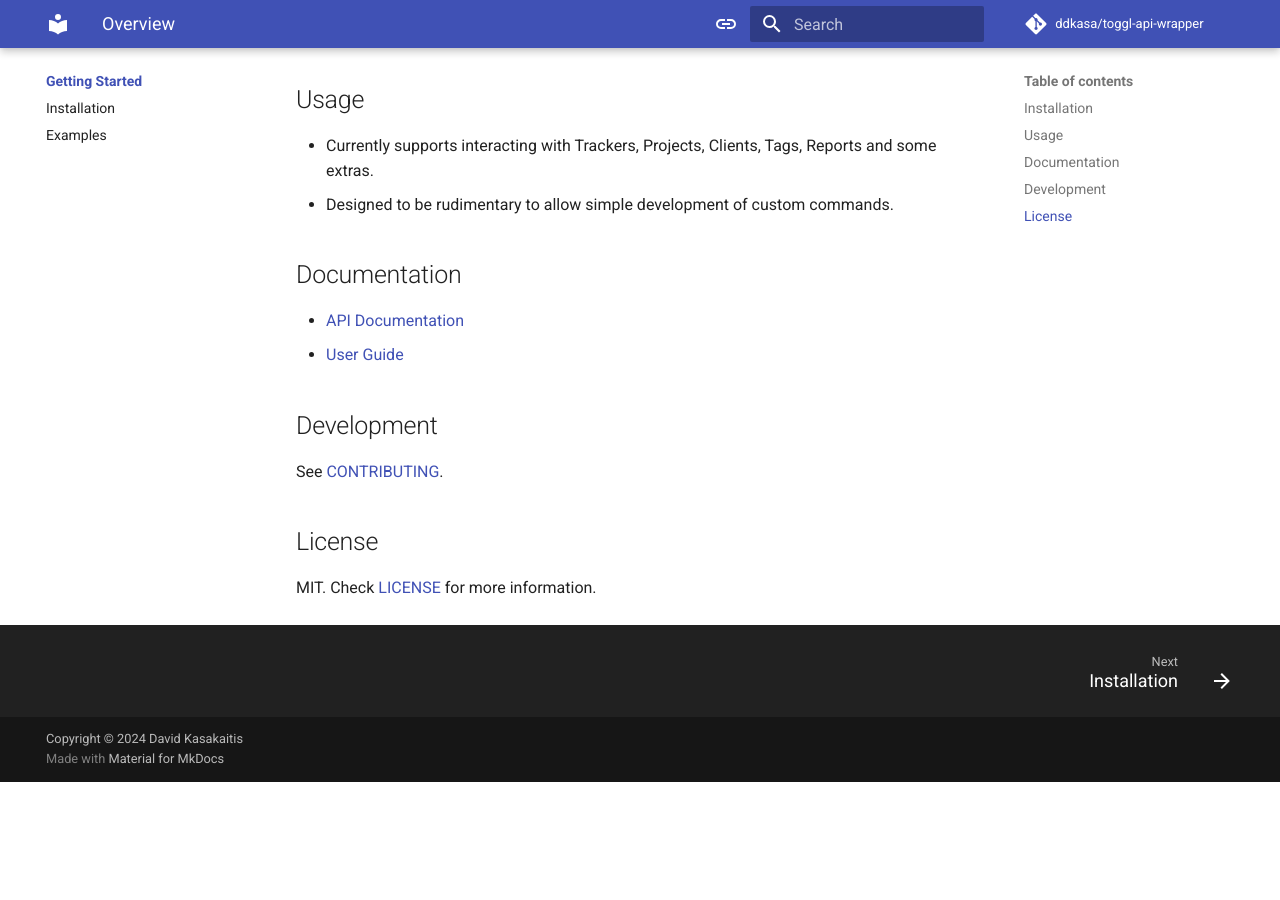
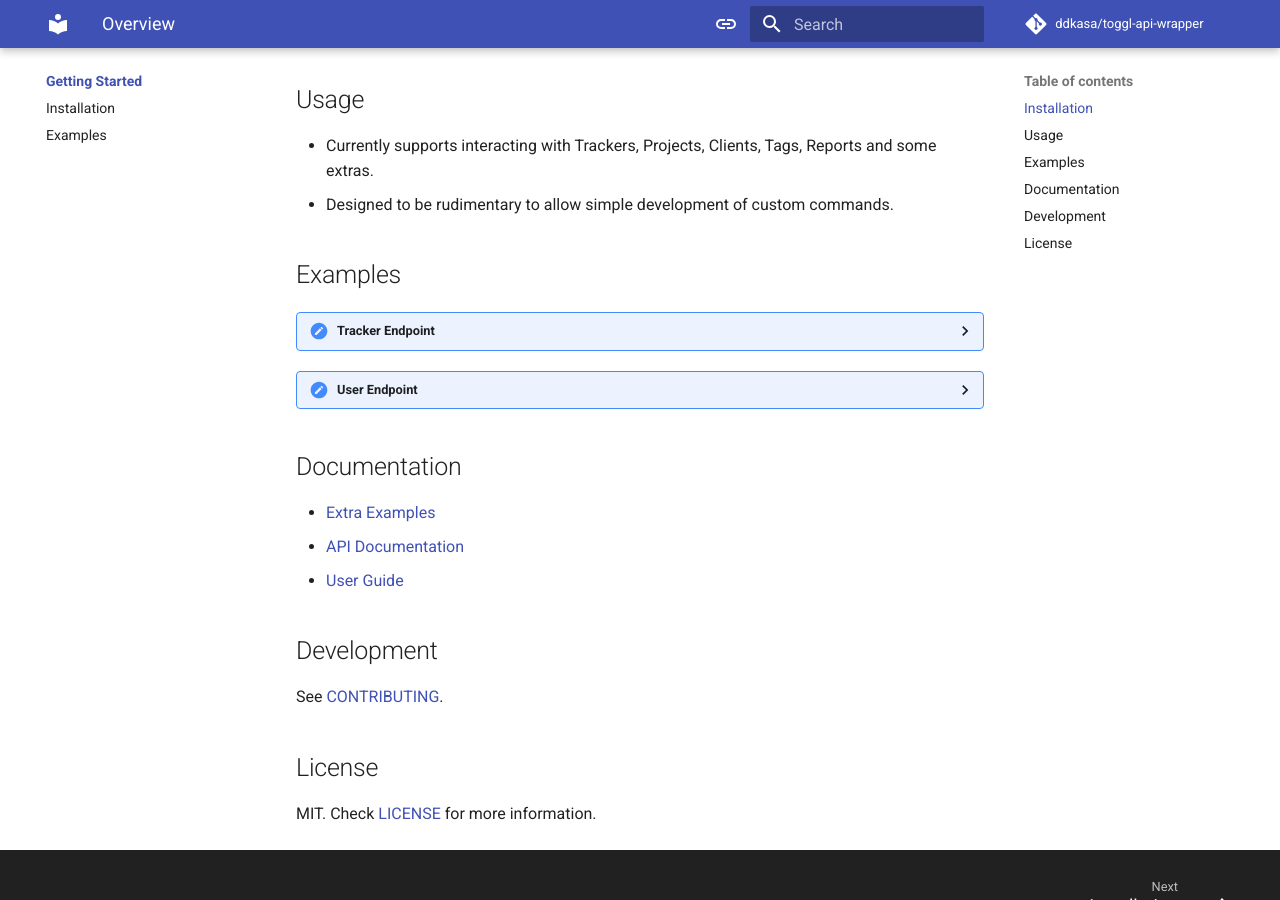
Before and after one commit to ddkasa/toggl-api-wrapper, an MkDocs documentation site: the page built from docs/README.md, in a window 1280 px wide and 900 px high, scrolled down 577 px. Built offline with MkDocs 1.6.1 and Material for MkDocs 9.7.7, drawn with Linux system fonts in a browser that asks for light colours; comment, search, counter and statistics services are not loaded; before the commit the page ends 1359 px from its top, so only the background shows below that; some of the changed lines change nothing that is shown.

Commit message:
docs(readme): add examples

````diff
--- a/docs/README.md
+++ b/docs/README.md
@@ -29,8 +29,91 @@
 - Currently supports interacting with Trackers, Projects, Clients, Tags, Reports and some extras.
 - Designed to be rudimentary to allow simple development of custom commands.
 
+## Examples
+
+<details>
+  <summary>Tracker Endpoint</summary>
+
+```python
+from datetime import timedelta
+from pathlib import Path
+
+from toggl_api import (
+    TrackerBody,
+    TrackerEndpoint,
+    generate_authentication,
+)
+from toggl_api import JSONCache
+
+workspace_id = 2313123123
+auth = generate_authentication()
+cache = JSONCache(Path("cache"), timedelta(hours=24))
+endpoint = TrackerEndpoint(workspace_id, auth, cache)
+
+body = TrackerBody("My First Tracker", tags=["My First Tag"])
+tracker = endpoint.add(body)
+print(tracker)
+```
+
+<strong>Outputs:</strong>
+
+```python
+>>> TogglTracker(
+        id=3482231563,
+        name="My First Tracker",
+        workspace=2313123123,
+        start=datetime.datetime(2024, 6, 10, 14, 59, 20, tzinfo=datetime.timezone.utc),
+        duration=datetime.timedelta(seconds=1, microseconds=179158),
+        stop=None,
+        project=None,
+        tags=[],
+    )
+```
+
+</details>
+
+<details>
+  <summary>User Endpoint</summary>
+
+```python
+from datetime import timedelta
+from pathlib import Path
+
+from toggl_api import (
+    UserEndpoint,
+    generate_authentication,
+)
+from toggl_api import JSONCache
+
+workspace_id = 2313123123
+auth = generate_authentication()
+cache = JSONCache(Path("cache"), timedelta(weeks=1))
+endpoint = TrackerEndpoint(workspace_id, auth, cache)
+
+tracker = endpoint.get(3482231563, refresh=True)
+print(tracker)
+```
+
+<strong>Outputs:</strong>
+
+```python
+>>> TogglTracker(
+        id=3482231563,
+        name="My First Tracker",
+        workspace=2313123123,
+        start=datetime.datetime(2024, 6, 10, 14, 59, 20, tzinfo=datetime.timezone.utc),
+        duration=datetime.timedelta(seconds=1, microseconds=179158),
+        stop=None,
+        project=None,
+        tags=[],
+    )
+```
+
+</details>
+
 ## Documentation
 
+- [Extra Examples](https://ddkasa.github.io/toggl-api-wrapper/user-guide/examples.html)
 - [API Documentation](https://ddkasa.github.io/toggl-api-wrapper/api-guide/)
 - [User Guide](https://ddkasa.github.io/toggl-api-wrapper/index.html)
 
````
